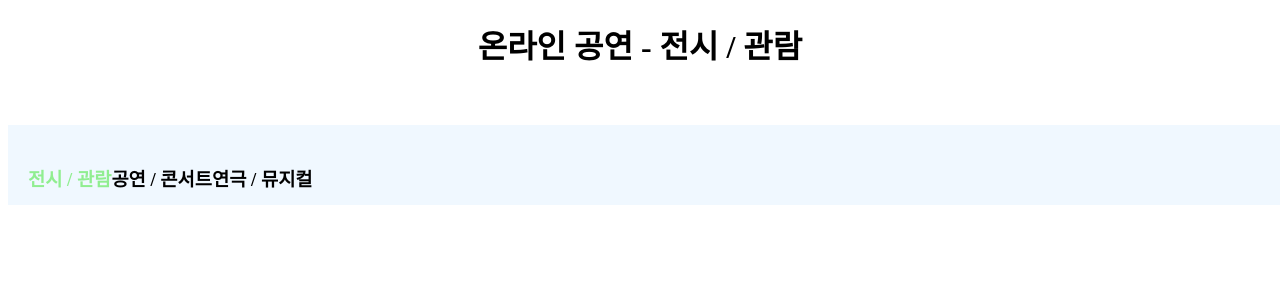
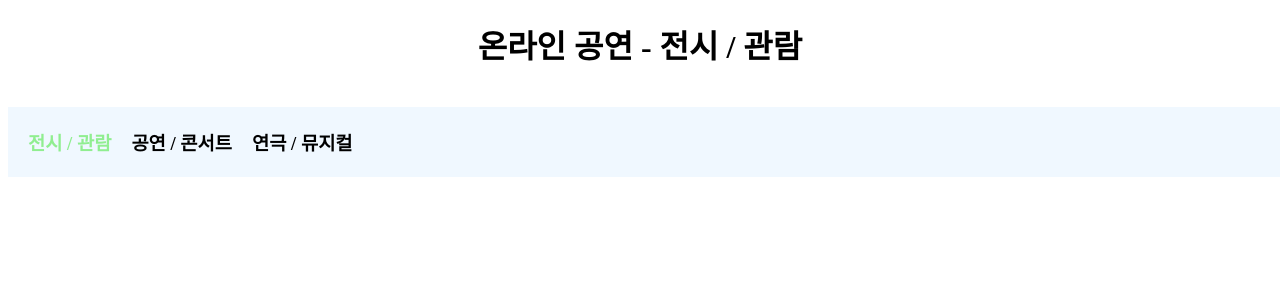
Before and after one commit to lee-wonho/likelion-hackathon, a Django app: page /ex_pr/ in a window 1280 px wide. Shown: the top 300 px of the page. Run offline with Django 3.2, Linux system fonts and the light colour scheme; parts of the project's set-up code (start-up, migrations or seed data) failed here and were passed over.

Commit message:
크롤링 데이터 불러오기 구현

```diff
--- a/proj_levelup/app_webpage/static/css/style.css
+++ b/proj_levelup/app_webpage/static/css/style.css
@@ -5,19 +5,43 @@
 
 .list_cat {
     width: 100%;
-    height: 40px;
+    height: 30px;
     padding: 20px;
     background-color: aliceblue;
 
     display: flex;
     justify-content: flex-start;
-    margin-right: 15px;
+    align-items: center;
 }
 
 .selected {
     color: lightgreen;
+    margin-right: 20px
 }
 
-/* .container {
+.not_selected {
+    margin-right: 20px;
 
-} */
+    display: flex;
+    justify-content: flex-start;
+}
+
+.container {
+   display: flex;
+   flex-wrap: wrap;
+   justify-content: flex-start;
+}
+
+.cont_box {
+    text-align: center;
+    /* margin-right: 10px; */
+    width: 172px;
+
+    display: flex;
+    flex-direction: column;
+}
+
+.cont_poster {
+    width: 172px;
+    height: 234px;
+}
--- a/proj_levelup/app_webpage/templates/ex_pr.html
+++ b/proj_levelup/app_webpage/templates/ex_pr.html
@@ -11,16 +11,25 @@
 <body>
     <h1 class="title">온라인 공연 - 전시 / 관람</h1>
     <br />
-    <br />
     <div class="list_cat">
-        <h3 class="selected">전시 / 관람</h3>
-        <h3 href="../sh_con/">공연 / 콘서트</h3>
-        <h3 href="../th_mu/">연극 / 뮤지컬</h3>
+        <div class="selected">
+            <h3>전시 / 관람</h3>
+        </div>
+        <h3 class="not_selected" href="../sh_con/">공연 / 콘서트</h3>
+        <h3 class="not_selected" href="../th_mu/">연극 / 뮤지컬</h3>
     </div>
-    {% comment %} <div class="container">
-        <div></div>
+    <div class="container">
+        {% for content in result_ex_pr %}
+        <div class="cont_box">
+            <img class="cont_poster" src={{content.image}} alt="image"></img>
+            <h3>{{content.title}}</h3>
+            <h4>~{{content.end_date}}</h4>
+        </div>
 
-    </div> {% endcomment %}
+        {% endfor %}
+
+
+    </div>
 
 
 
--- a/proj_levelup/app_webpage/views.py
+++ b/proj_levelup/app_webpage/views.py
@@ -1,6 +1,27 @@
 from django.shortcuts import render
+from interpark import scrap_interpark, result_interpark
 
 # Create your views here.
 
+dict_inter = scrap_interpark()
+ex_pr_inter, sh_con_inter, th_mu_inter = result_interpark(dict_inter)
+ex_pr_yes24, sh_con_yes24, th_mu_yes24 = result_interpark(dict_inter)
+
 def ex_pr(request):
-    return render(request, 'ex_pr.html')
+    result_ex_pr = (ex_pr_inter + ex_pr_yes24)
+    # print(result_ex_pr)
+
+
+    return render(request, 'ex_pr.html', {'result_ex_pr' : result_ex_pr})
+
+# def sh_con(request):
+#     result_sh_con = (sh_con_inter + sh_con_yes24)
+#     print(result_sh_con)
+
+#     return render(request, 'sh_con.html', {'result_sh_con' : result_sh_con})
+
+# def th_mu(request):
+#     result_th_mu = (th_mu_inter + th_mu_yes24)
+#     print(result_th_mu)
+
+#     return render(request, 'th_mu.html', {'result_th_mu' : result_th_mu})
```
Also changed, not shown: proj_levelup/classify.py (added, +40 -0 lines), proj_levelup/interpark.py (added, +83 -0 lines).
